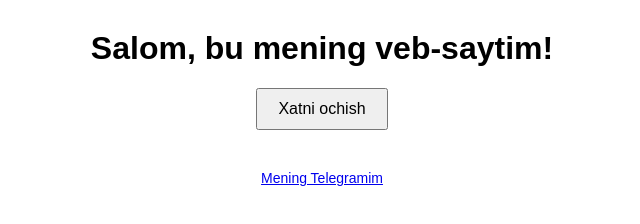
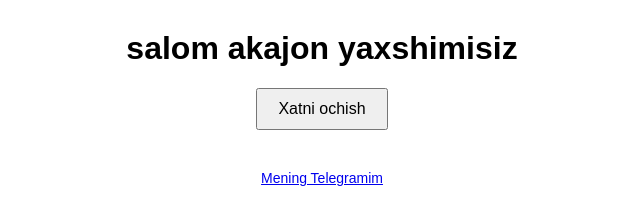
Before and after one commit to javohir0688/javohir-site, a plain HTML site: page index.html in a window 1280 px wide. Shown: the whole page, without its empty margins (318-958 px from the left). Drawn offline with Linux system fonts and the light colour scheme.

Commit message:
Update index.html

```diff
--- a/index.html
+++ b/index.html
@@ -8,7 +8,7 @@
 </head>
 <body>
   <header>
-    <h1>Salom, bu mening veb-saytim!</h1>
+    <h1>salom akajon yaxshimisiz </h1>
   </header>
 
   <main>
```
